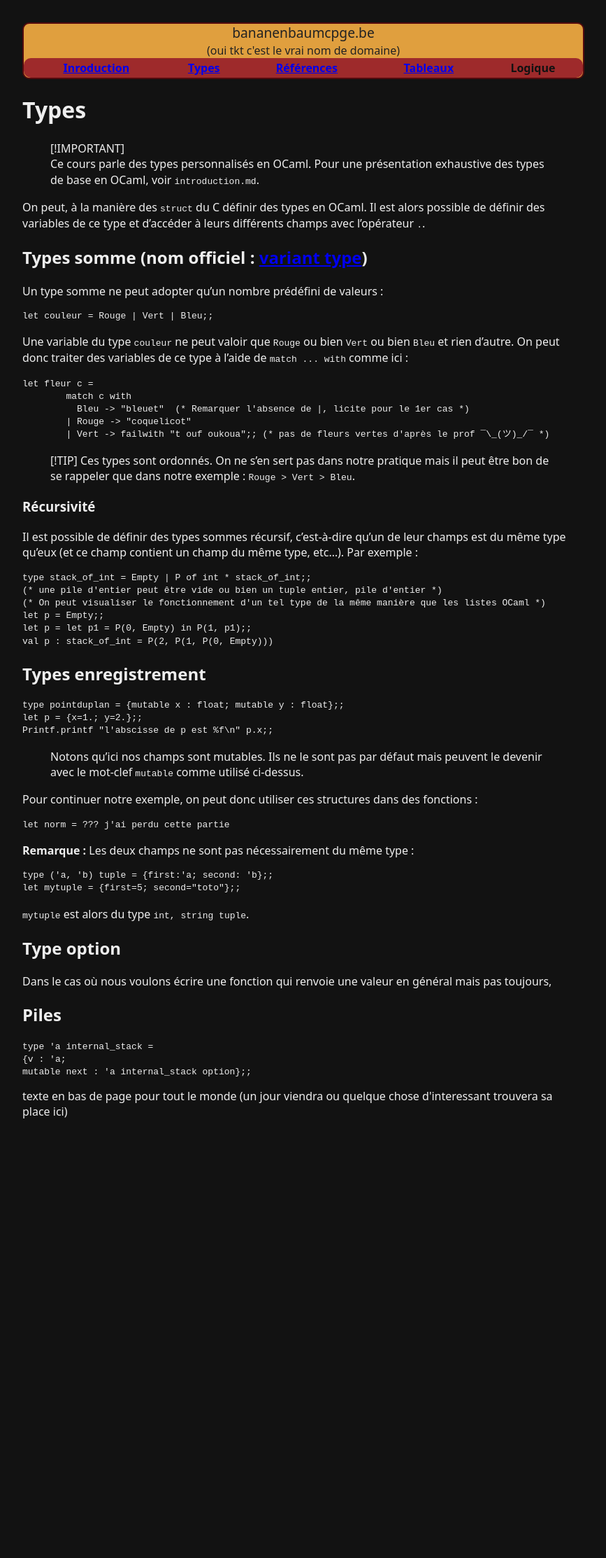
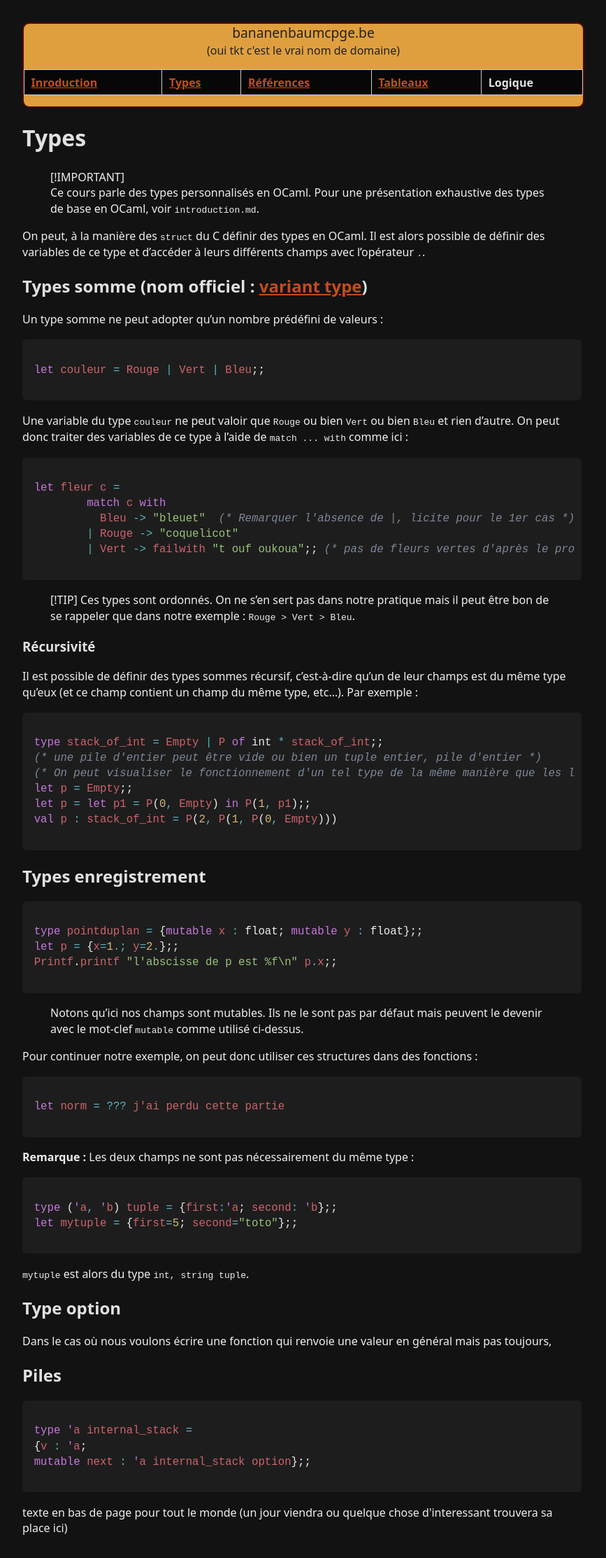
Before and after one commit to Bananachu/bananachu.github.io, a Jekyll site: the page built from info/types.md, in a window 1280 px wide. Shown: the whole page at 70% size, without its empty margins (208-1075 px from the left). Built offline with Jekyll 4.4.1, drawn with Linux system fonts in a browser that asks for light colours; our own code applies the rules of GitHub Pages for plain Markdown files; before the commit the page ends 1631 px from its top, so only the background shows below that.

Commit message:
Update default.html

```diff
--- a/_layouts/default.html
+++ b/_layouts/default.html
@@ -33,13 +33,7 @@
       margin-bottom: 10px;
       border: 2px solid #540b0e;
       color: #222222;
-    main {
-      max-width: 800px;
-      background-color: #fff3b0;
-      margin-left: auto;
-      margin-right: auto;
-      border-radius: 8px;
-      border: 2px solid #540b0e;
+    }
     h1 {
       color:#e1e1e1;
     }
@@ -71,7 +65,6 @@
     }
     .highlight {
       background: #1d1d1d;
-      color: #ffffff;
       border-radius: 6px;
       padding: 0.5em;
       overflow-x: auto;
@@ -80,21 +73,20 @@
     }
     #language-plaintext {
       background: #1d1d1d;
-      color: #ffffff;
       border-radius: 6px;
     }
     a {
        color:#c24d1e;
     }
-    .k  { color: #c678dd; }  /* keyword */
-    .s, .s1, .s2, .se { color: #98c379; }  /* string */
-    .c, .c1 { color: #7d8799; font-style: italic; }  /* comment */
-    .nf, .n, .nc { color: #cd646c; }  /* function name */
-    .o, .ow { color: #56b6c2; }  /* operator */
-    .nb { color: #cd646c; }  /* builtins */
-    .mi { color: #d9b676; }  /* numbers */
-    .nn { color: #cd646c; }  /* class/module */
-    .bp { color: #d19a66; }
+    .highlight .k  { color: #c678dd; }  /* keyword */
+    .highlight .s, .s1, .s2, .se { color: #98c379; }  /* string */
+    .highlight .c, .c1 { color: #7d8799; font-style: italic; }  /* comment */
+    .highlight .nf, .n, .nc { color: #cd646c; }  /* function name */
+    .highlight .o, .ow { color: #56b6c2; }  /* operator */
+    .highlight .nb { color: #cd646c; }  /* builtins */
+    .highlight .mi { color: #d9b676; }  /* numbers */
+    .highlight .nn { color: #cd646c; }  /* class/module */
+    .highlight .bp { color: #d19a66; }
   </style>
 </head>
 <body>
```
